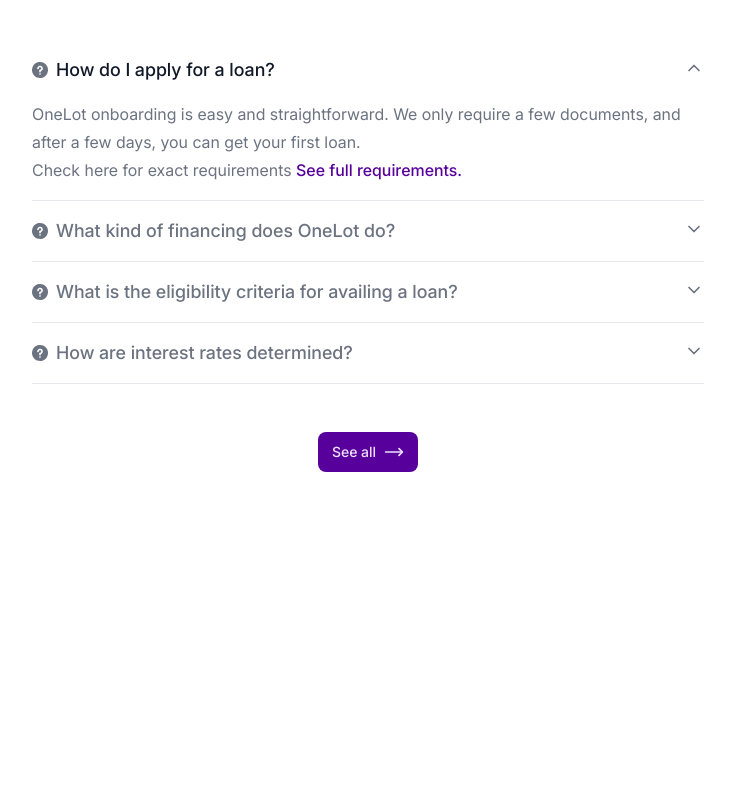
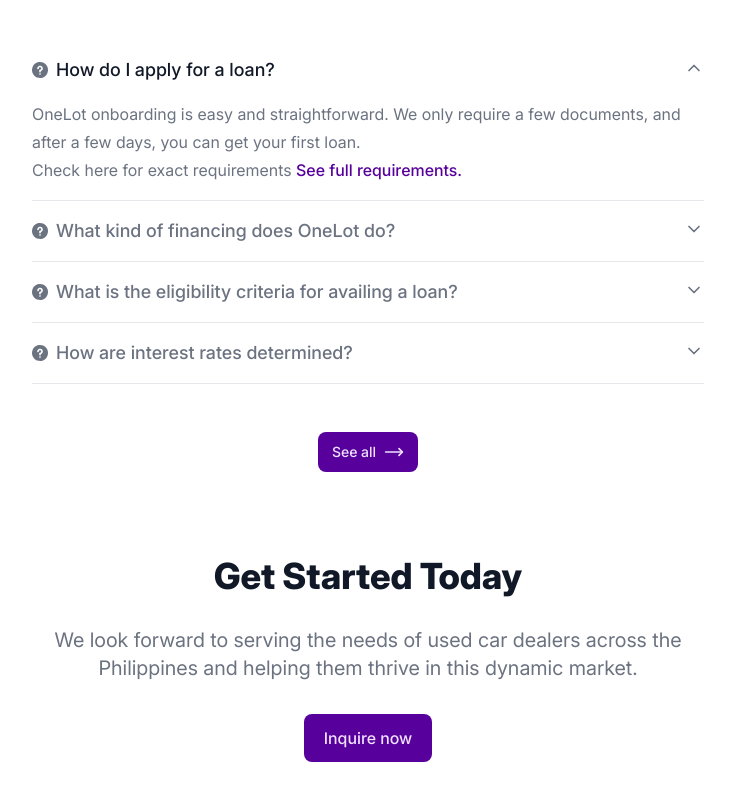
Before and after one commit to SayantanmPaul/onelot-landing, a Next.js app: page / in a window 1280 px wide. Shown: the part 4838-5638 px from the top of the page, without its empty margins (272-1007 px from the left). Before the commit the page ends 5350 px from the top, so only its background shows below. Built offline with nearby package versions, Linux system fonts and the light colour scheme.

Commit message:
feat: add CallToAction section to landing

```diff
--- a/src/app/(landing)/page.tsx
+++ b/src/app/(landing)/page.tsx
@@ -1,5 +1,6 @@
 'use client';
 
+import CallToAction from '@/components/sections/CallToAction';
 import ComplianceAuthoritiesSection from '@/components/sections/ComplianceAuthorities';
 import FaqSection from '@/components/sections/FaqSection';
 import BusinessGrowthSection from '@/components/sections/features/BusinessGrowth';
@@ -27,6 +28,7 @@
       <Testimonials />
       <Devider />
       <FaqSection />
+      <CallToAction />
     </section>
   );
 };
--- /dev/null
+++ b/src/components/sections/CallToAction.tsx
@@ -0,0 +1,33 @@
+import Link from 'next/link';
+import React from 'react';
+import SectionHeader from '../shared/Sectionheader';
+import SubHeader from '../shared/Subheader';
+import { Button } from '../ui/button';
+
+const CallToAction: React.FC = () => {
+  return (
+    <section
+      aria-labelledby="cta-heading"
+      className="space-y-6 lg:space-y-8 w-full px-6 lg:px-0 lg:py-10 py-12 flex flex-col items-center z-0"
+    >
+      <SectionHeader
+        id="cta-heading"
+        label="Get Started Today"
+        className="text-center text-3xl font-extrabold"
+      />
+      <div className="lg:max-w-2xl md:max-w-2xl max-w-80">
+        <SubHeader
+          label="We look forward to serving the needs of used car dealers across the Philippines and helping them thrive in this dynamic market."
+          className="text-center w-full text-xl leading-8"
+        />
+      </div>
+      <Link href="/" passHref aria-label="Inquire now">
+        <Button className="h-12 px-5 items-center text-base leading-6 font-medium w-auto cursor-pointer ">
+          Inquire now
+        </Button>
+      </Link>
+    </section>
+  );
+};
+
+export default CallToAction;
```
